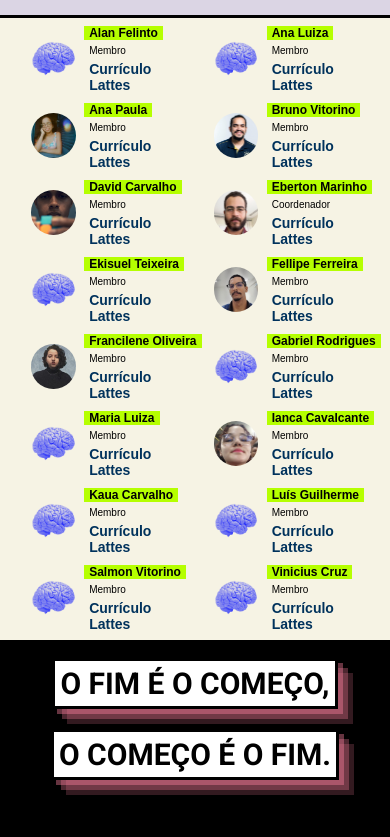
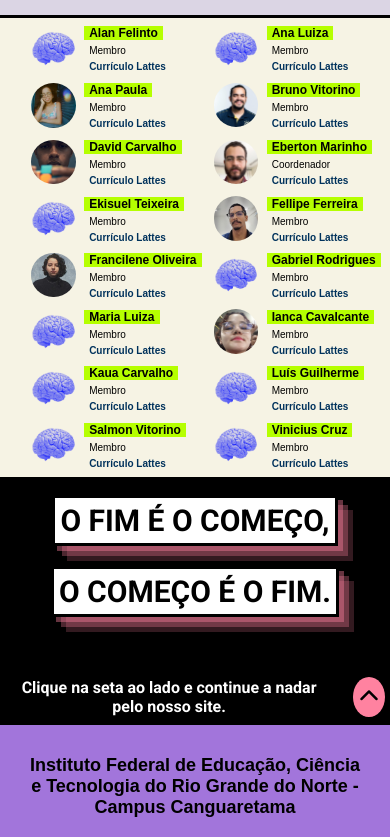
Before and after one commit to PotiMaker-IFRN/sitePotimaker, a plain HTML site: page index.html in a window 390 px wide. Shown: the part 1814-2651 px from the top of the page. Drawn offline with Linux system fonts and the light colour scheme; a web font is replaced by a local one.

Commit message:
correção no tamanho da font do link do lattes

```diff
--- a/src/css/index.css
+++ b/src/css/index.css
@@ -374,6 +374,9 @@ html{
     .funcMembro{
         font-size: 1rem;
     }
+    .infoEquipes a {
+        font-size: 1rem;
+    }
 }
 @media screen and (max-width: 400px) {
     .tituloPrincipal{
```
